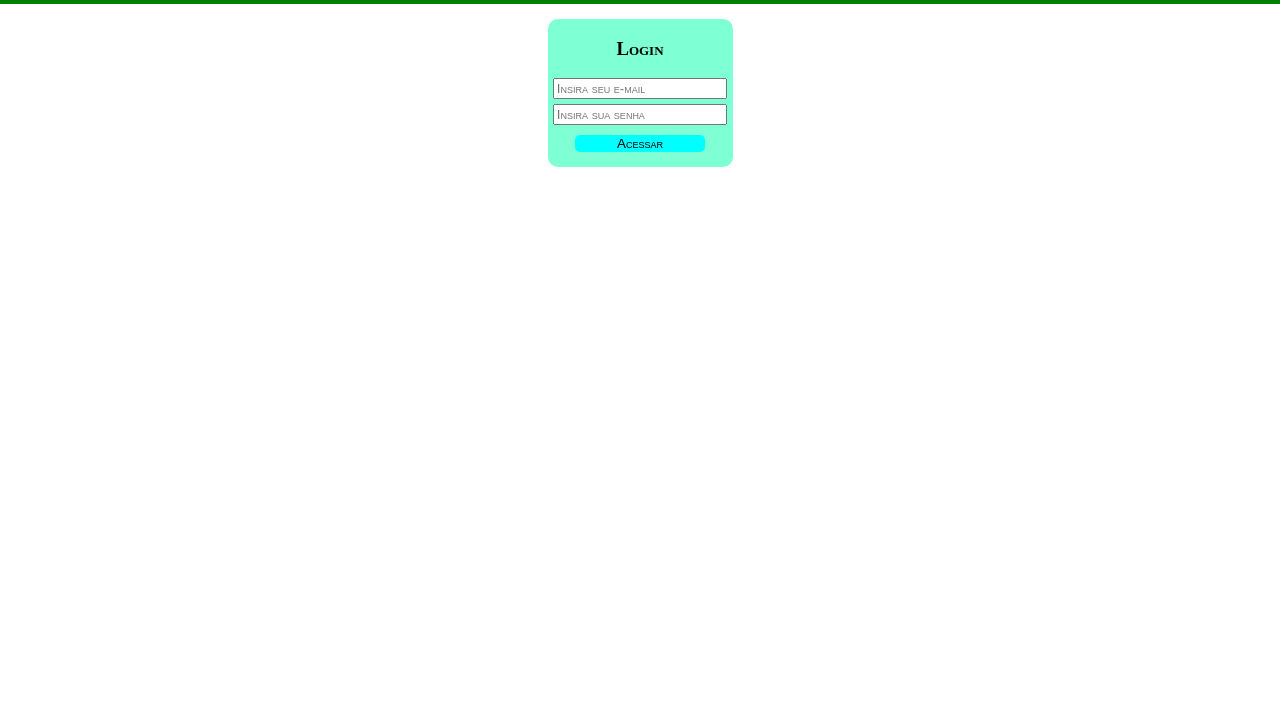
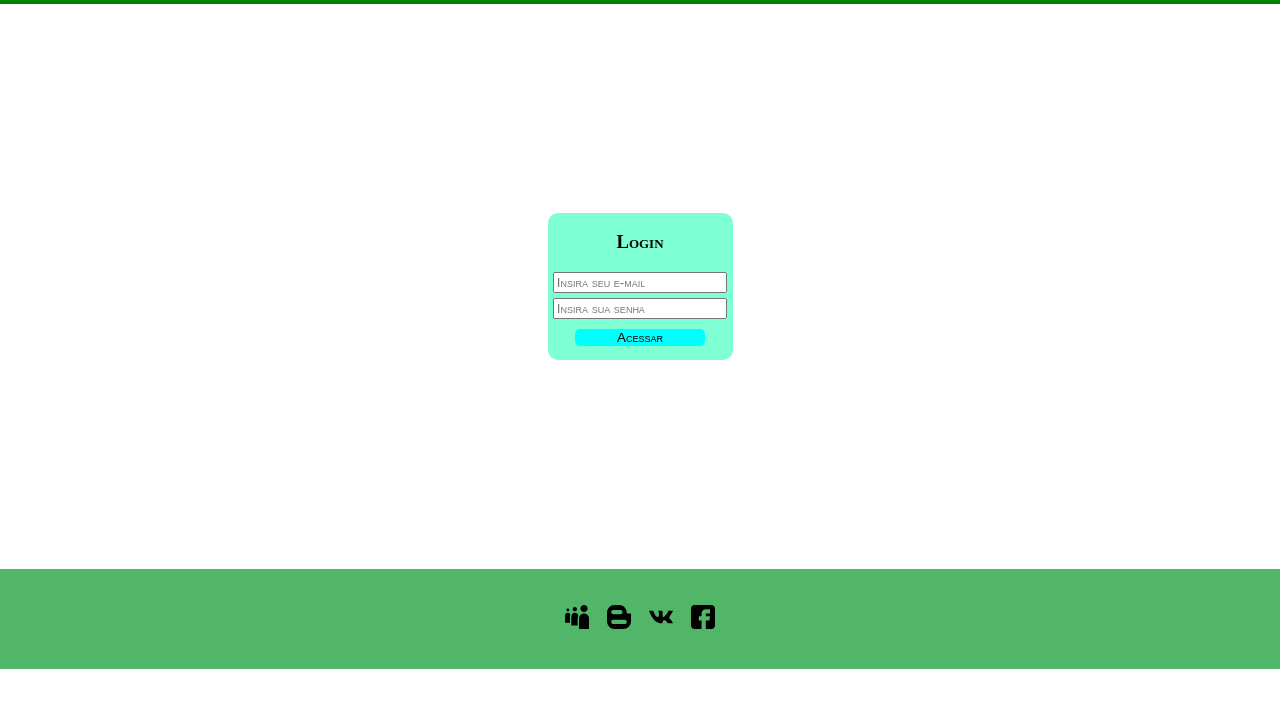
Before and after one commit to IgorCamoes/repositorio102, a plain HTML site: page index.html in a window 1280 px wide. Shown: the part 46-754 px from the top of the page. Drawn offline with Linux system fonts and the light colour scheme; files whose address does not match are found by name.

Commit message:
Criar footer bar estilizada com logos

```diff
--- a/index.html
+++ b/index.html
@@ -23,6 +23,18 @@
             <input type="password" name="" id="" placeholder="Insira sua senha">
             <input type="submit" value="Acessar">
         </div>
-</section>
+
+
+    </section>
+
+    <footer>
+        <div>
+
+            <a href=""><img src="C:\Users\Renomear.DESKTOP-BS0U13S\Desktop\Igor\102-CSS\images\1051290.svg" alt=""></a>
+            <a href=""><img src="C:\Users\Renomear.DESKTOP-BS0U13S\Desktop\Igor\102-CSS\images\1051293.svg" alt=""></a>
+            <a href=""><img src="C:\Users\Renomear.DESKTOP-BS0U13S\Desktop\Igor\102-CSS\images\1051308.svg" alt=""></a>
+            <a href=""><img src="C:\Users\Renomear.DESKTOP-BS0U13S\Desktop\Igor\102-CSS\images\1051309.svg" alt=""></a>
+        </div>
+    </footer>
 </body>
 </html>
--- a/style.css
+++ b/style.css
@@ -35,10 +35,13 @@ nav a:first-child{
 section{
     display: flex;
     justify-content: center;
-    padding-bottom: 15px
+    align-items: center;
+    padding-bottom: 15px;
+    height: 550px;
 }
 
 section div{
+    height: 25%;
     background-color: aquamarine;
     display: flex;
     flex-direction: column;
@@ -46,7 +49,7 @@ section div{
     justify-content: space-around;
     margin-top: 15px;
     padding-bottom: 10px;
-    border-radius: 10px
+    border-radius: 10px;
 }
 
 div input{
@@ -77,3 +80,25 @@ section div input:nth-child(4){
     font-variant: small-caps;
     background-color: aqua;
 }
+
+
+footer{
+    width: 100vw;
+    height: 100px;
+    background-color: rgb(81, 182, 103);
+    display: flex;
+    justify-content: center;
+    align-items: center;
+
+}
+
+footer div{
+    display: flex;
+    justify-content: space-between;
+    align-items: center;
+    width: 150px;
+}
+
+footer div img{
+    width: 24px;
+}
```
Also changed, not shown: images/1051290.svg (added), images/1051293.svg (added), images/1051308.svg (added), images/1051309.svg (added), images/bg nav.png (added).
